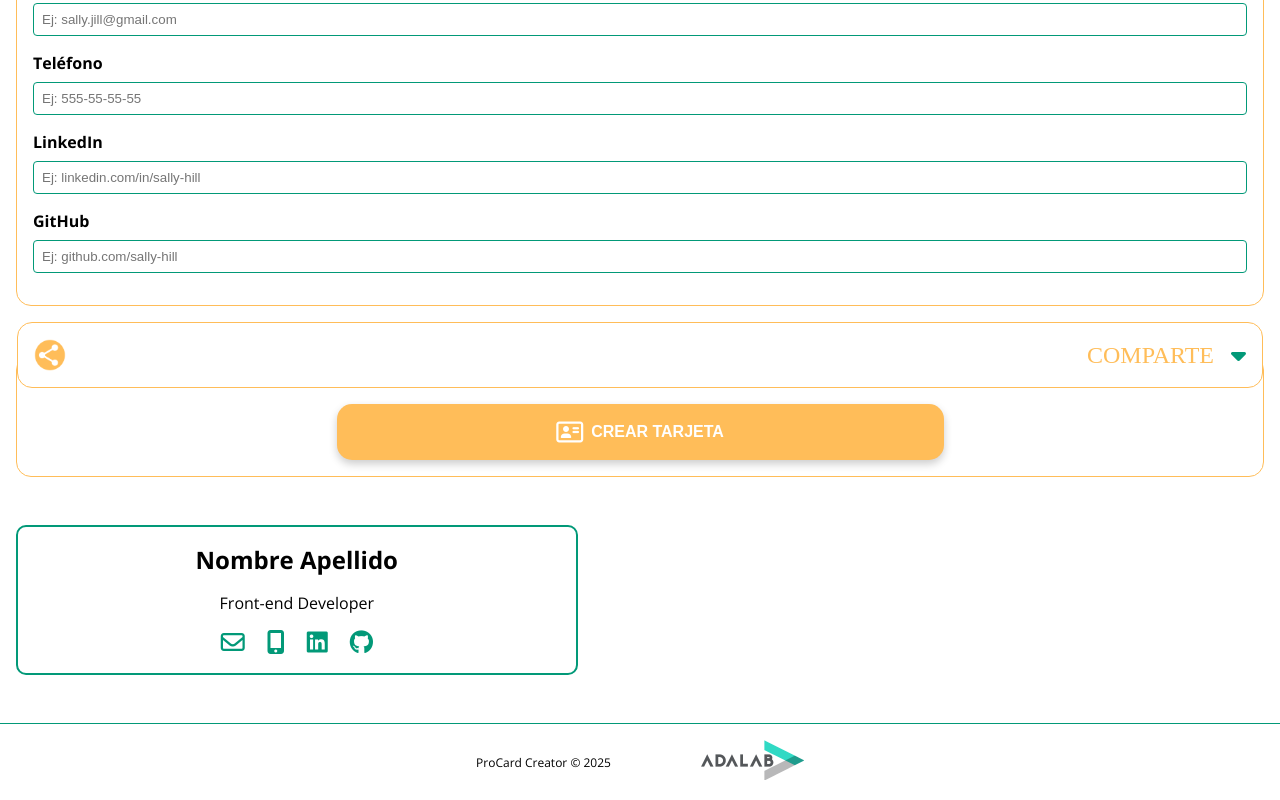
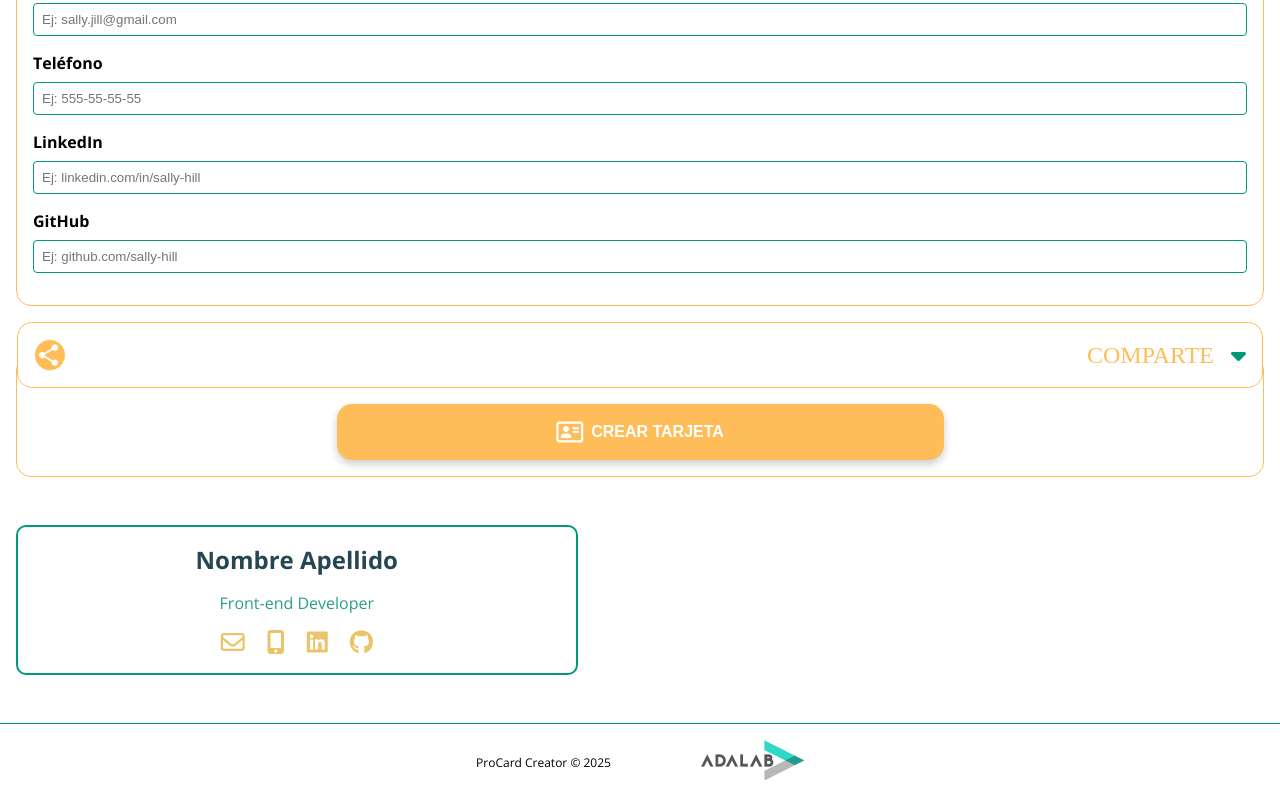
Before and after one commit to biancadragan/project-promo-c-pt-module-2-team-1, a website built with Vite: page src/create-card.html in a window 1280 px wide. Shown: the part 785-1585 px from the top of the page. Built offline with nearby package versions, Linux system fonts and the light colour scheme; a web font is replaced by a local one.

Commit message:
Add select themes

```diff
--- a/src/create-card.html
+++ b/src/create-card.html
@@ -41,7 +41,7 @@
 
                         <label for="palette1" class="palette">
 
-                            <input type="radio" id="palette1" name="theme" value="theme1">
+                            <input type="radio" id="palette1" name="theme" value="theme1" checked>
 
                             <div class="palette__colors">
                                 <span class="palette__square" style="background-color: #264653;"></span>
@@ -140,30 +140,30 @@
         <!-- Tarjeta de previsualización -->
         <section class="preview-section">
             <div class="preview-card">
-                <h2 id="preview-name">Nombre Apellido</h2>
-                <p id="preview-job">Front-end Developer</p>
+                <h2 class="js_previewName" id="preview-name">Nombre Apellido</h2>
+                <p class="js_previewJob" id="preview-job">Front-end Developer</p>
                 <div class="preview-links">
 
                     <a href="#" id="preview-email">
 
-                        <i class="fa-regular fa-envelope" style="color: #029978;"></i>
+                        <i class="fa-regular fa-envelope js_previewIcon"></i>
 
                     </a>
 
                     <a href="#" id="preview-phone">
 
-                        <i class="fa-solid fa-mobile-screen-button" style="color: #029978;"></i>
+                        <i class="fa-solid fa-mobile-screen-button js_previewIcon"></i>
 
                     </a>
                     <a href="https://www.linkedin.com" target="_blank" id="linkedin-icon">
 
-                        <i class="fa-brands fa-linkedin" style="color: #029978;"></i>
+                        <i class="fa-brands fa-linkedin js_previewIcon"></i>
 
                     </a>
 
                     <a href="https://github.com" target="_blank" id="github-icon">
 
-                        <i class="fa-brands fa-github" style="color: #029978;"></i>
+                        <i class="fa-brands fa-github js_previewIcon"></i>
 
                     </a>
                 </div>
@@ -173,6 +173,8 @@
 
     <load src="./partials/footer.html" />
 
+    <script src="./js/main.js"></script>
+
 </body>
 
 </html>
--- a/src/js/main.js
+++ b/src/js/main.js
@@ -22,3 +22,35 @@ const themes = {
         iconsColor: "#023047",
     },
 };
+
+const previewName = document.querySelector('.js_previewName');
+const previewJob = document.querySelector('.js_previewJob');
+const previewIcons = document.querySelectorAll('.js_previewIcon');
+const paletteInputs = document.querySelectorAll('input[name="theme"]');
+
+const applyTheme = (theme) => {
+
+    previewName.style.color = theme.nameColor;
+    previewJob.style.color = theme.jobColor;
+    previewIcons.forEach((icon) => {
+        icon.style.color = theme.iconsColor;
+    });
+}
+
+document.addEventListener("DOMContentLoaded", () => {
+    const selectedTheme = document.querySelector('input[name="theme"]:checked').value;
+    applyTheme(themes[selectedTheme]); // Aplica el tema basado en el radio seleccionado
+});
+
+// Event listeners para cada radio button
+document.getElementById('palette1').addEventListener('change', () => {
+    applyTheme(themes.theme1); // Aplica el tema 1
+});
+
+document.getElementById('palette2').addEventListener('change', () => {
+    applyTheme(themes.theme2); // Aplica el tema 2
+});
+
+document.getElementById('palette3').addEventListener('change', () => {
+    applyTheme(themes.theme3); // Aplica el tema 3
+});
```
